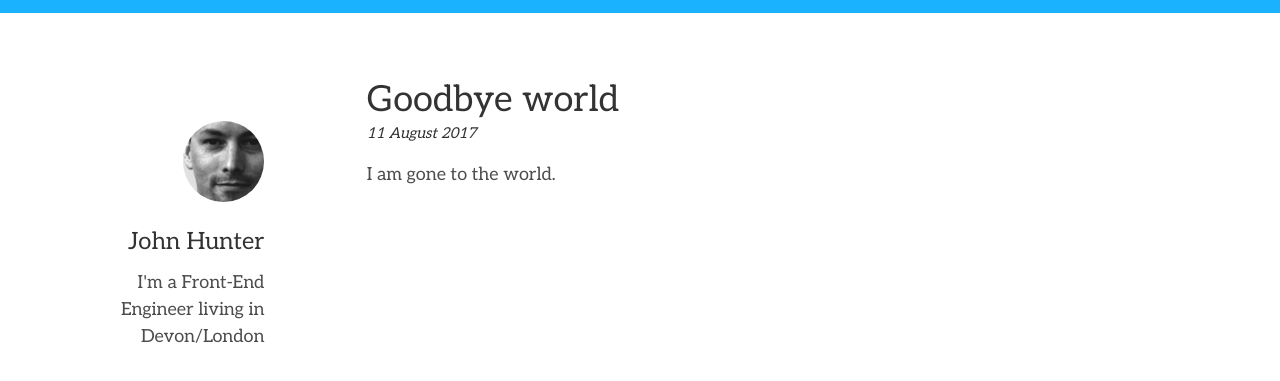
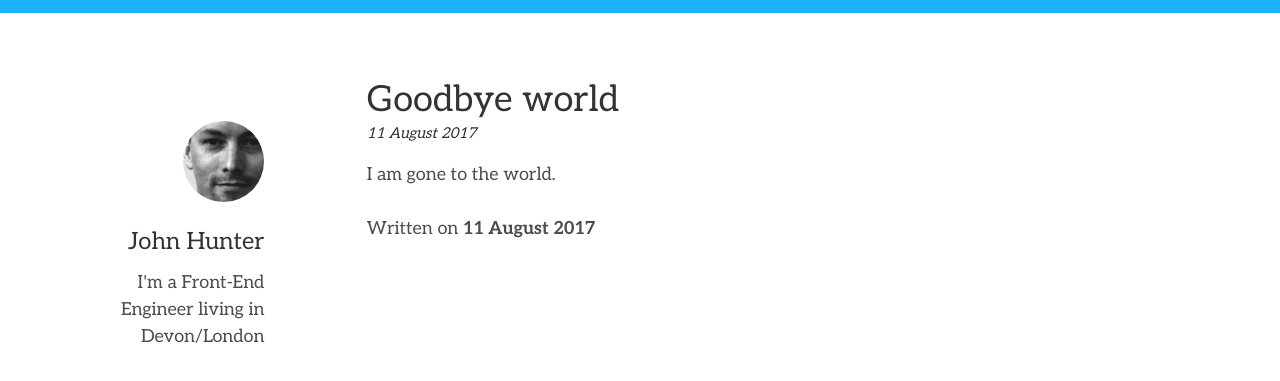
Before and after one commit to johnhunter/johnhunter-info-gatsby, a Gatsby site: page /goodbye/ in a window 1280 px wide. Shown: the part 125-506 px from the top of the page. Built offline with nearby package versions, Linux system fonts and the light colour scheme; Gatsby itself is replaced by a stand-in of ours; some packages are replaced by stand-ins of ours.

Commit message:
Add date footer to posts

```diff
--- a/src/templates/blog-post.js
+++ b/src/templates/blog-post.js
@@ -17,6 +17,9 @@ const BlogPostTemplate = ({ data }) => {
         </h1>
       </header>
       <div itemProp="articleBody" dangerouslySetInnerHTML={{ __html: post.html }} />
+      <footer>
+        <p>Written on <b>{fm.date}</b></p>
+      </footer>
     </article>
   );
 };
```
